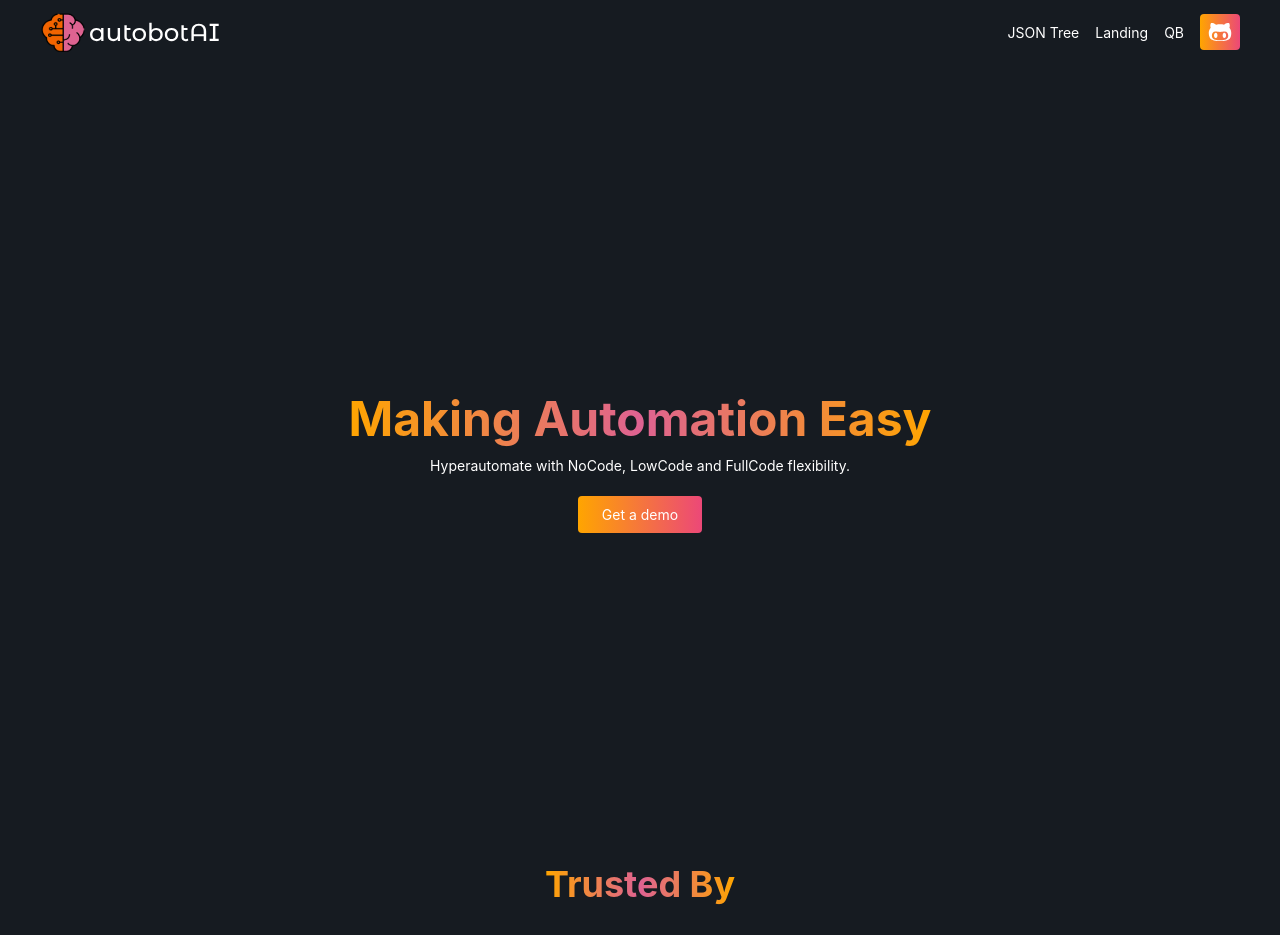
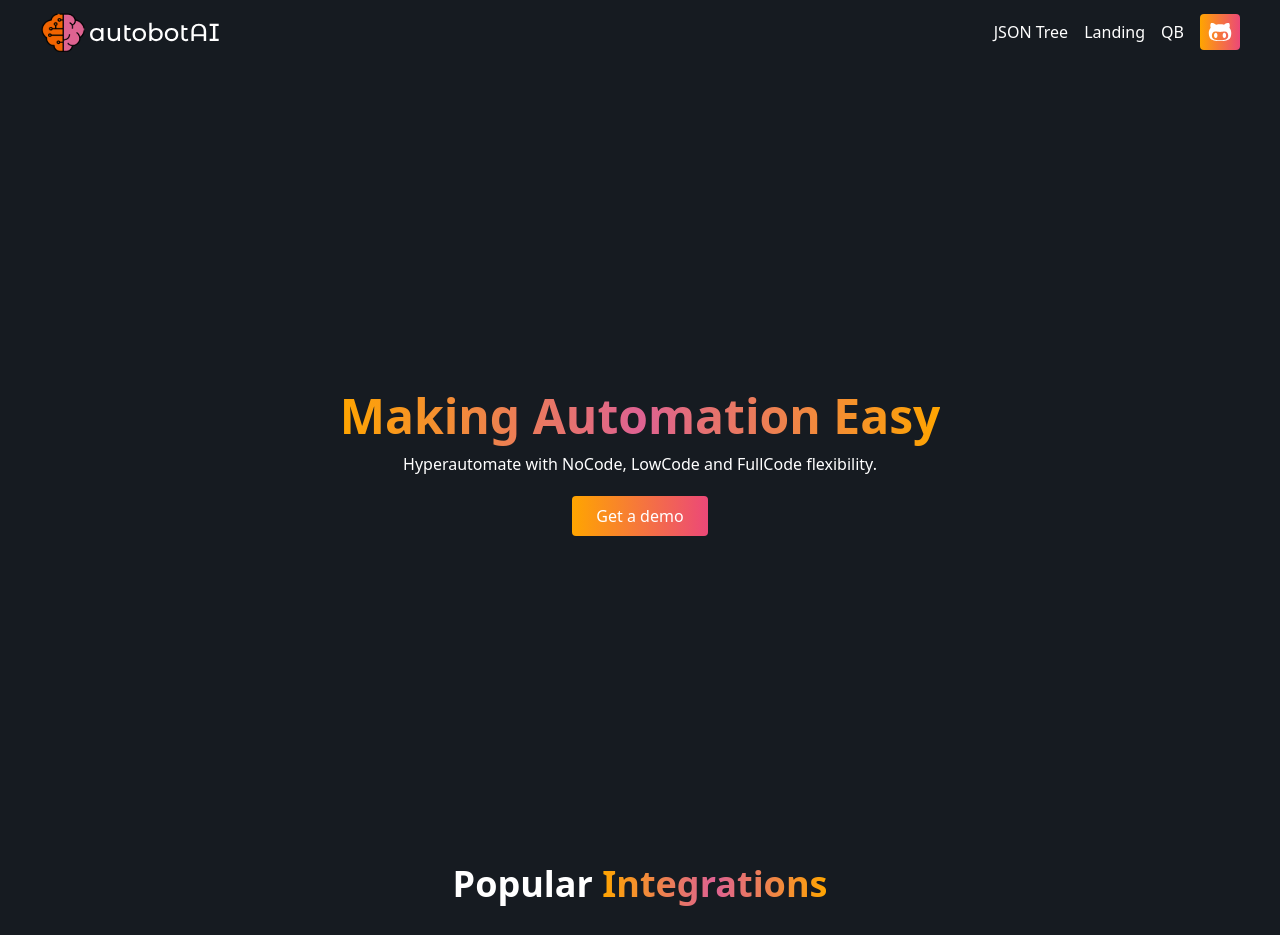
Before and after one commit to devvsakib/jsonpath, a React (Vite) app: page /landingpage in a window 1280 px wide. Shown: the top 935 px of the page. Built offline with nearby package versions, Linux system fonts and the light colour scheme.

Commit message:
layout changes

```diff
--- a/src/component/layout/MainLayout.jsx
+++ b/src/component/layout/MainLayout.jsx
@@ -1,20 +1,15 @@
-import { Button, Layout } from "antd";
 import { Outlet } from "react-router-dom";
-
-import Sidebar from "./Sidebar";
 import MainNavigation from "../MainNavigation";
-const { Header, Content } = Layout;
 
 const MainLayout = () => {
 
   return (
-    <Layout style={{ height: "100%" }}>
-      <MainNavigation>
-      </MainNavigation>
+    <div className="min-h-screen">
+      <MainNavigation />
       <main>
         <Outlet />
       </main>
-    </Layout>
+    </div>
   );
 };
 
--- a/src/pages/LandingPage.jsx
+++ b/src/pages/LandingPage.jsx
@@ -33,6 +33,7 @@ const LandingPage = () => {
 // </section>
     return (
         <div className="!bg-darkBg min-h-screen text-white">
+            <Header />
             <div className="px-5 md:px-10">
                 {/* Banner Section */}
                 <section className="grid items-center justify-center text-center h-screen">
@@ -58,7 +59,7 @@ const LandingPage = () => {
 
                 {/* brand carousel */}
                 <section className="h-screen">
-                    <div className={"hidden md:block text-3xl md:text-4xl font-semibold mt-10 md:mt-0 text-center text-white "}><span className="autobotGrad">Trusted By</span></div>
+                    <div className={"hidden md:block text-3xl md:text-4xl font-semibold mt-10 md:mt-0 text-center text-white "}>Popular <span className="autobotGrad">Integrations</span></div>
                     <Carousel />
                 </section>
 
```
Also changed, not shown: src/routes/index.jsx (+4 -4 lines).
